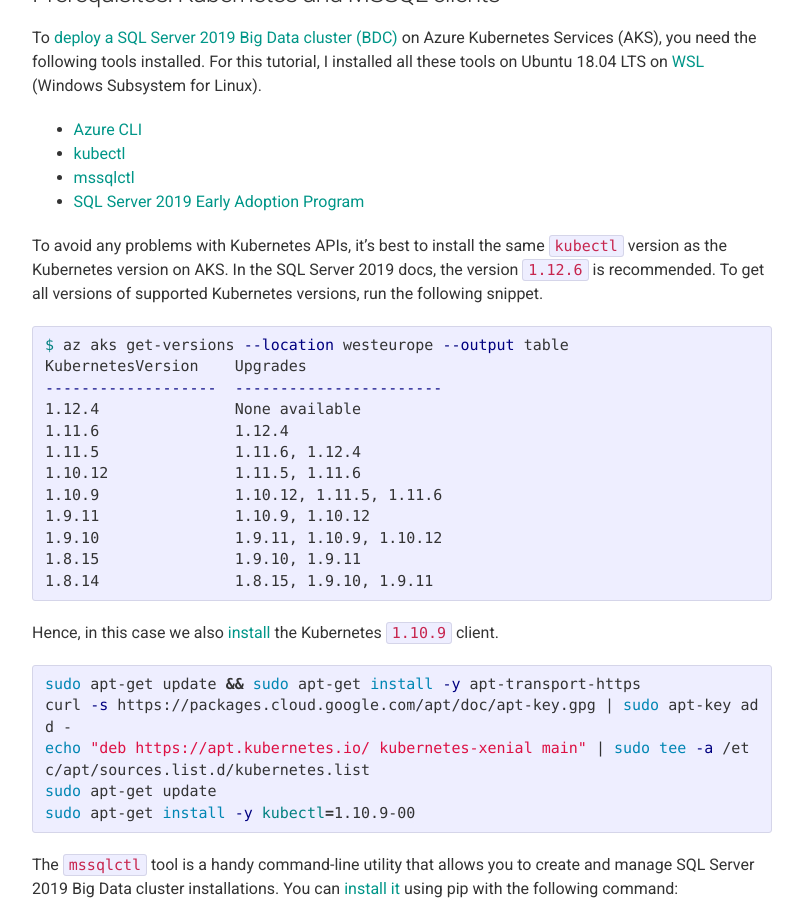
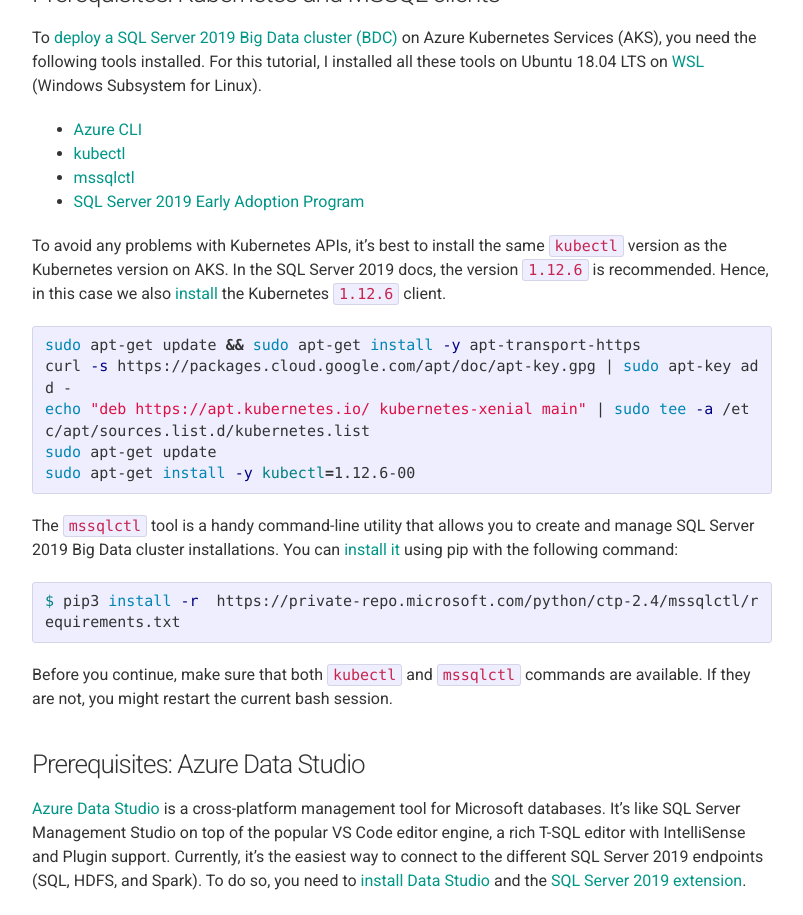
Before and after one commit to chaosmail/chaosmail.github.com, a Jekyll site: the page built from _posts/2019-02-01-getting-started-with-sql2019.md, in a window 1280 px wide and 1400 px high, scrolled down 3108 px. Shown: the top 915 px of the window, without its empty margins (238-1041 px from the left). Built offline with Jekyll 4.4.1, drawn with Linux system fonts in a browser that asks for light colours; nearby versions of some CDN libraries; comment, search, counter and statistics services are not loaded; some of the changed text lies outside the part shown.

Commit message:
Fix SQL Server CTP 2.4 issues (#11)

````diff
--- a/_posts/2019-02-01-getting-started-with-sql2019.md
+++ b/_posts/2019-02-01-getting-started-with-sql2019.md
@@ -62,31 +62,14 @@
 * [mssqlctl][install-mssqlctl]
 * [SQL Server 2019 Early Adoption Program][sql-server-2019-early-adoption]
 
-To avoid any problems with Kubernetes APIs, it's best to install the same `kubectl` version as the Kubernetes version on AKS. In the SQL Server 2019 docs, the version `1.12.6` is recommended. To get all versions of supported Kubernetes versions, run the following snippet.
-
-```sh
-$ az aks get-versions --location westeurope --output table
-KubernetesVersion    Upgrades
--------------------  -----------------------
-1.12.4               None available
-1.11.6               1.12.4
-1.11.5               1.11.6, 1.12.4
-1.10.12              1.11.5, 1.11.6
-1.10.9               1.10.12, 1.11.5, 1.11.6
-1.9.11               1.10.9, 1.10.12
-1.9.10               1.9.11, 1.10.9, 1.10.12
-1.8.15               1.9.10, 1.9.11
-1.8.14               1.8.15, 1.9.10, 1.9.11
-```
-
-Hence, in this case we also [install][install-kubectl] the Kubernetes `1.10.9` client.
+To avoid any problems with Kubernetes APIs, it's best to install the same `kubectl` version as the Kubernetes version on AKS. In the SQL Server 2019 docs, the version `1.12.6` is recommended. Hence, in this case we also [install][install-kubectl] the Kubernetes `1.12.6` client.
 
 ```sh
 sudo apt-get update && sudo apt-get install -y apt-transport-https
 curl -s https://packages.cloud.google.com/apt/doc/apt-key.gpg | sudo apt-key add -
 echo "deb https://apt.kubernetes.io/ kubernetes-xenial main" | sudo tee -a /etc/apt/sources.list.d/kubernetes.list
 sudo apt-get update
-sudo apt-get install -y kubectl=1.10.9-00
+sudo apt-get install -y kubectl=1.12.6-00
 ```
 
 The `mssqlctl` tool is a handy command-line utility that allows you to create and manage SQL Server 2019 Big Data cluster installations. You can [install it][install-mssqlctl] using pip with the following command:
@@ -256,7 +239,7 @@
 
 You can as well use the integrated HDFS explorer in Data Studio. To do so, you must [create a new connection in Data Studio](https://docs.microsoft.com/en-us/sql/big-data-mincluster/connect-to-big-data-cluster?view=sqlallproducts-allversions) and select `SQL Server Big Data Cluster`. I recommend to use the user `root` in order to have read/write access in all directories. The configuration should look similar to the following picture.
 
-![Configure HDFS in Data Studio]({{ site.baseurl }}/images/sql2019/config-spark.png "Configure HDFS in Data Studio"){: .image-col-3}
+![Configure HDFS in Data Studio]({{ site.baseurl }}/images/sql2019/config-spark.png "Configure HDFS in Data Studio"){: .image-col-1}
 
 Once added, you should see the server and the HDFS directories in Data Studio.
 
````
Also changed, not shown: other parts of _posts/2019-02-01-getting-started-with-sql2019.md (+8 -4 lines).
